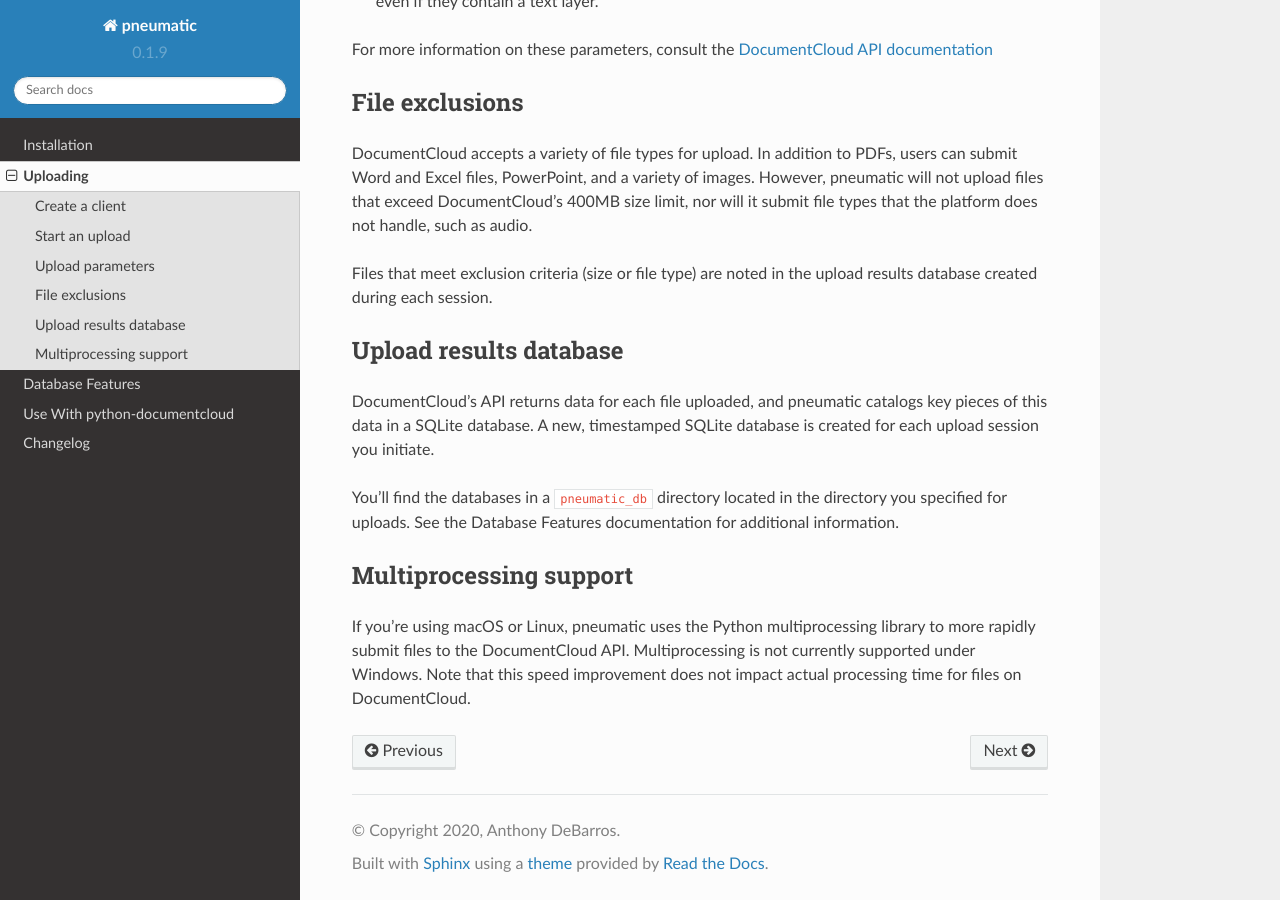
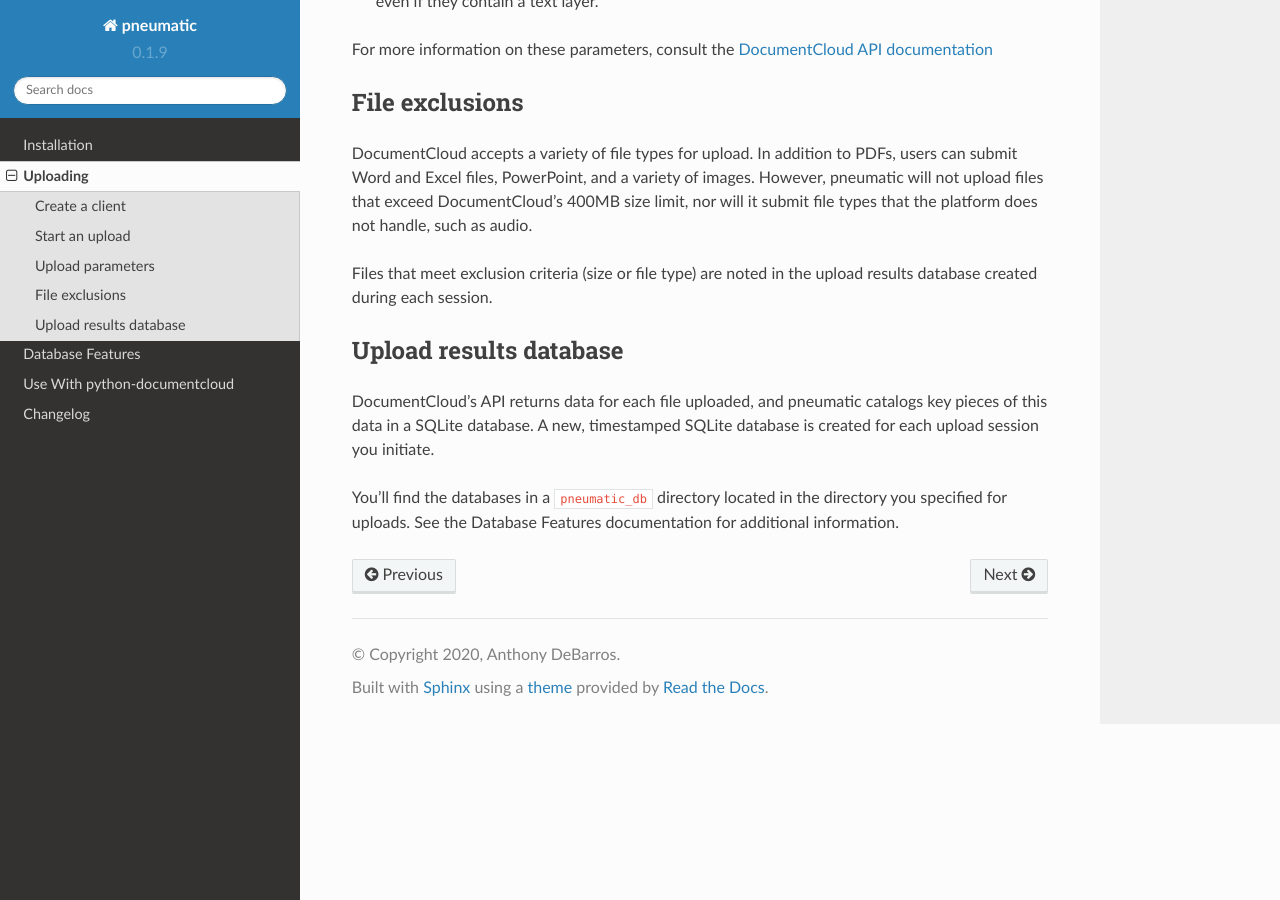
Before and after one commit to anthonydb/pneumatic, a Sphinx documentation site: the page built from docs/uploading.rst, in a window 1280 px wide and 900 px high, scrolled down 1598 px. Built offline with Sphinx 7.4.7 and the Read the Docs theme 2.0.0, drawn with Linux system fonts in a browser that asks for light colours.

Commit message:
Docs updates for release

```diff
--- a/docs/uploading.rst
+++ b/docs/uploading.rst
@@ -67,8 +67,3 @@
 DocumentCloud's API returns data for each file uploaded, and pneumatic catalogs key pieces of this data in a SQLite database. A new, timestamped SQLite database is created for each upload session you initiate.
 
 You'll find the databases in a ``pneumatic_db`` directory located in the directory you specified for uploads. See the Database Features documentation for additional information.
-
-Multiprocessing support
------------------------
-
-If you're using macOS or Linux, pneumatic uses the Python multiprocessing library to more rapidly submit files to the DocumentCloud API. Multiprocessing is not currently supported under Windows. Note that this speed improvement does not impact actual processing time for files on DocumentCloud.
```
Also changed, not shown: 1 other file.
